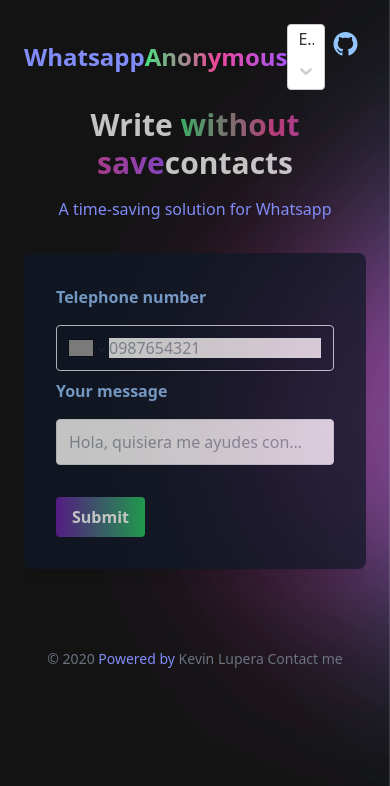
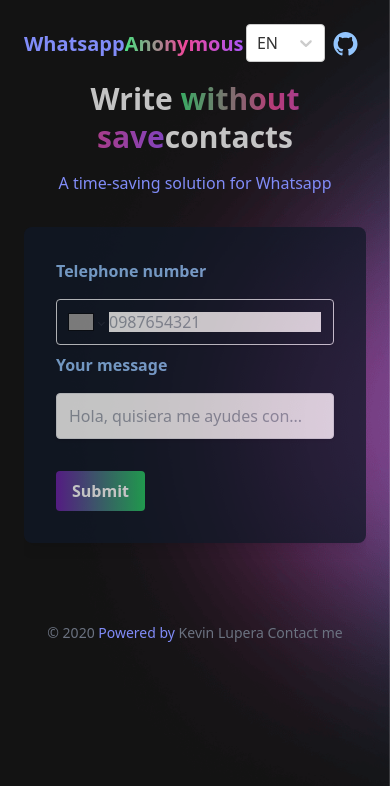
Before and after one commit to kevinlupera/ws-anonymous, a React (Create React App) app: page / in a window 390 px wide. Shown: the top 786 px of the page. Built offline with nearby package versions, Linux system fonts and the light colour scheme; grey boxes are pictures that could not be loaded; what i18next-xhr-backend would draw is missing.

Commit message:
Ajuste tamanio letra

```diff
--- a/src/App.js
+++ b/src/App.js
@@ -49,7 +49,7 @@
         <div className="w-full container mx-auto">
           <div className="w-full flex items-center justify-between">
             <a
-              className="flex items-center text-indigo-400 no-underline hover:no-underline font-bold text-2xl lg:text-4xl"
+              className="flex items-center text-indigo-400 no-underline hover:no-underline font-bold text-xl md:text-2xl lg:text-4xl"
               href="/"
             >
               <p className="">
```
